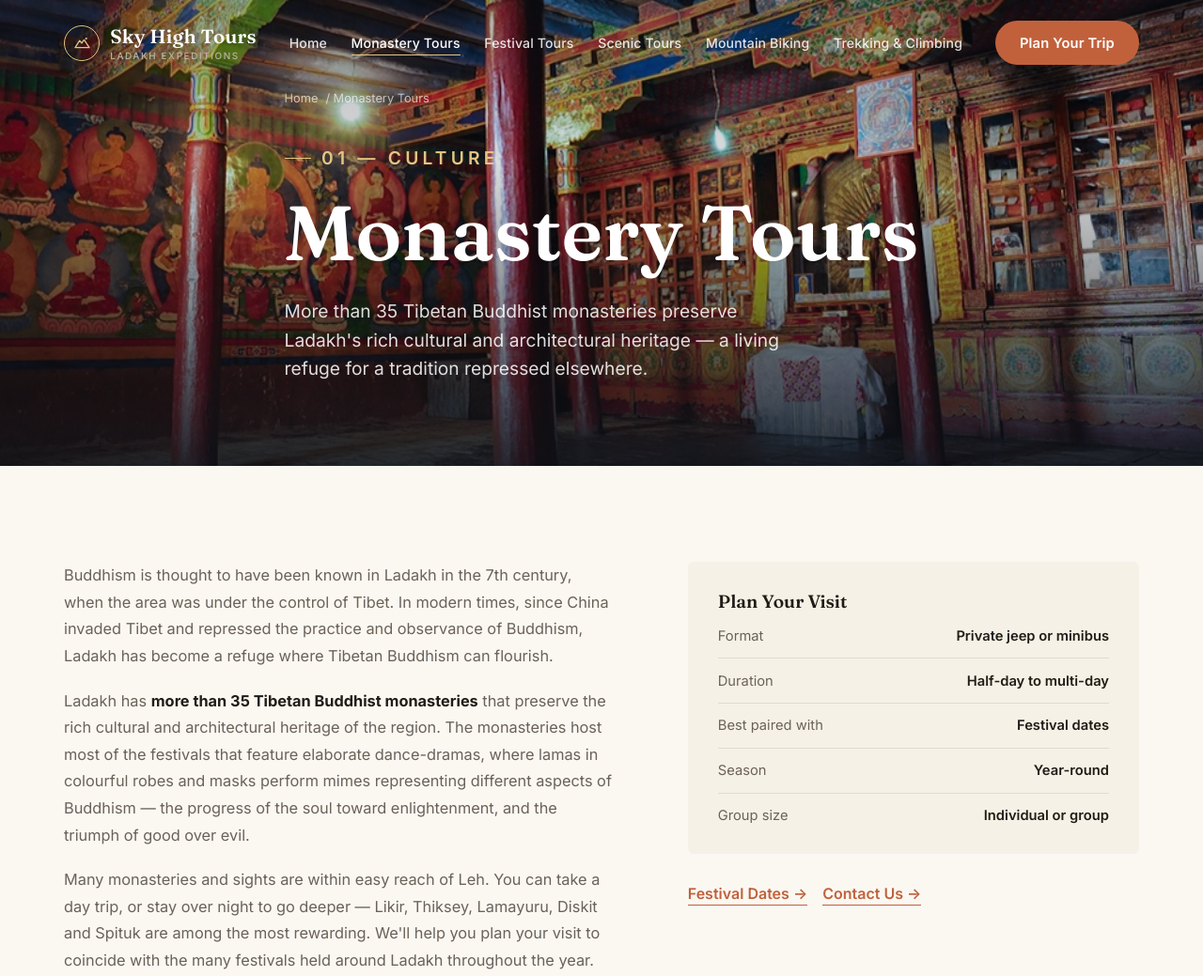
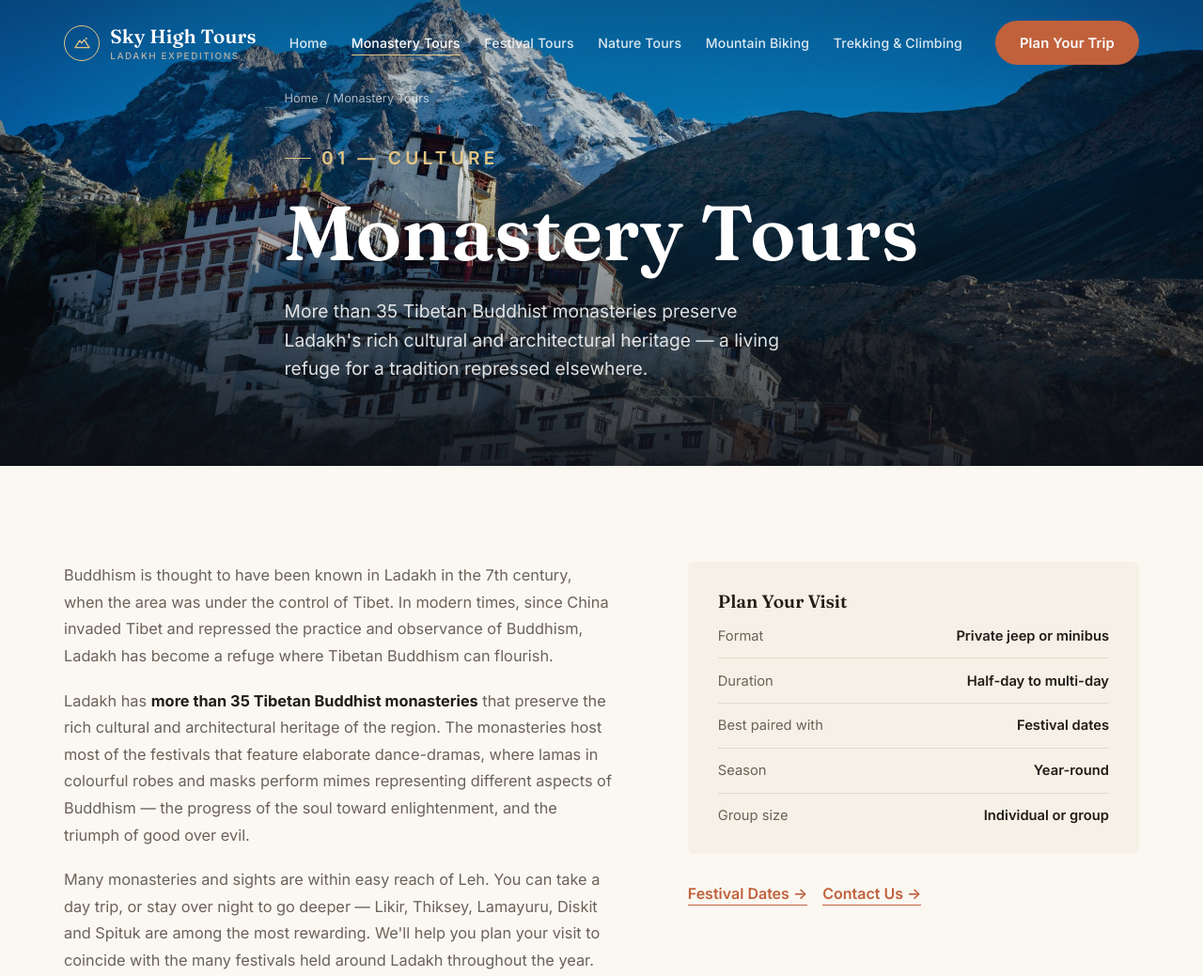
Before and after one commit to alexandrequ/sky-high-tours, a plain HTML site: page monastery-tours.html in a window 1280 px wide. Shown: the top 1039 px of the page at 94% size. Drawn offline with Linux system fonts and the light colour scheme.

Commit message:
Swap Monastery Tours and Mountain Biking hero photos
New heroes: cliffside monastery below a snow peak for Monastery Tours,
and a triumphant biker shot for Mountain Biking (both free-licensed
Unsplash, verified). Freed-up photos (Likir Monastery wide shot,
Lachulung La pass sign) moved into their respective galleries instead
of being discarded.

```diff
--- a/monastery-tours.html
+++ b/monastery-tours.html
@@ -38,7 +38,7 @@
       <a href="index.html">Home</a>
       <a href="monastery-tours.html" aria-current="page">Monastery Tours</a>
       <a href="festival-tours.html">Festival Tours</a>
-      <a href="scenic-tours.html">Scenic Tours</a>
+      <a href="scenic-tours.html">Nature Tours</a>
       <a href="mountain-biking.html">Mountain Biking</a>
       <a href="trekking-climbing.html">Trekking &amp; Climbing</a>
     </nav>
@@ -54,7 +54,7 @@
     <li><a href="index.html">Home</a></li>
     <li><a href="monastery-tours.html">Monastery Tours</a></li>
     <li><a href="festival-tours.html">Festival Tours</a></li>
-    <li><a href="scenic-tours.html">Scenic Tours</a></li>
+    <li><a href="scenic-tours.html">Nature Tours</a></li>
     <li><a href="mountain-biking.html">Mountain Biking</a></li>
     <li><a href="trekking-climbing.html">Trekking &amp; Climbing</a></li>
     <li><a href="festival-dates.html">Festival Dates</a></li>
@@ -70,7 +70,7 @@
 
   <section class="hero hero--page">
     <div class="hero-media">
-      <img src="assets/img/Likir_Monastery_7x5.jpg" alt="Likir Monastery set against the Ladakh mountains" />
+      <img src="assets/img/unsplash/monastery-snowpeak-anand-mahajan.jpg" alt="Whitewashed monastery buildings cascading down a cliffside beneath a snow-capped peak" />
     </div>
     <div class="container">
       <p class="breadcrumb"><a href="index.html">Home</a> / Monastery Tours</p>
@@ -125,6 +125,7 @@
         <a class="w2" href="assets/img/Likir_Thanka_7x5.jpg" data-caption="A thangka displayed at Likir Monastery"><img src="assets/img/Likir_Thanka_7x5.jpg" alt="Thangka painting at Likir Monastery" loading="lazy" /></a>
         <a class="w3" href="assets/img/Spituk_5x7-1.jpg" data-caption="Spituk Monastery"><img src="assets/img/Spituk_5x7-1.jpg" alt="Spituk Monastery" loading="lazy" /></a>
         <a class="w3" href="assets/img/Likir_Preparations_7x5.jpg" data-caption="Preparations underway at Likir Monastery"><img src="assets/img/Likir_Preparations_7x5.jpg" alt="Festival preparations at Likir Monastery" loading="lazy" /></a>
+        <a class="w6" href="assets/img/Likir_Monastery_7x5.jpg" data-caption="Likir Monastery against the mountains"><img src="assets/img/Likir_Monastery_7x5.jpg" alt="Likir Monastery set against the Ladakh mountains" loading="lazy" /></a>
       </div>
     </div>
   </section>
@@ -166,7 +167,7 @@
         <ul>
           <li><a href="monastery-tours.html">Monastery Tours</a></li>
           <li><a href="festival-tours.html">Festival Tours</a></li>
-          <li><a href="scenic-tours.html">Scenic Tours</a></li>
+          <li><a href="scenic-tours.html">Nature Tours</a></li>
           <li><a href="mountain-biking.html">Mountain Biking</a></li>
           <li><a href="trekking-climbing.html">Trekking &amp; Climbing</a></li>
         </ul>
```
Also changed, not shown: contact.html (+3 -3 lines), festival-dates.html (+3 -3 lines), festival-tours.html (+3 -3 lines), index.html (+3 -3 lines), mountain-biking.html (+5 -4 lines), scenic-tours.html (+4 -4 lines), trekking-climbing.html (+3 -3 lines), assets/img/unsplash/biker-shoulder-carry-hellobeekay.jpg (added), assets/img/unsplash/monastery-snowpeak-anand-mahajan.jpg (added).
